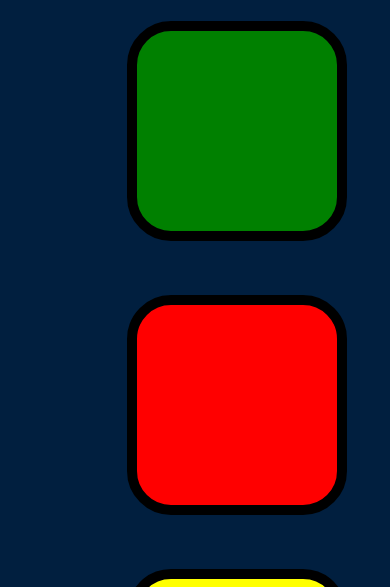
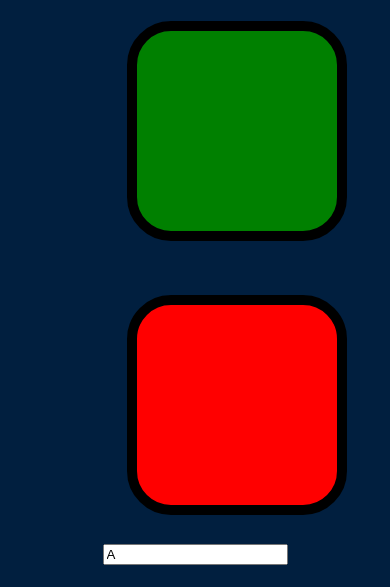
Before and after one commit to rutvikkshirsagar/Simon-Game, a plain HTML site: page index.html in a window 390 px wide. Shown: the part 185-772 px from the top of the page. Drawn offline with nearby package versions, Linux system fonts and the light colour scheme.

Commit message:
Update index.html
Updating Input filed for Mobile view

```diff
--- a/index.html
+++ b/index.html
@@ -20,6 +20,9 @@
       <div type="button" id="red" class="btn red">
 
       </div>
+      <div class="row" class="mobile">
+      <input type="text" name = "input" default="a" placeholder="Enter Input" value="A">
+      </div>
     </div>
 
     <div class="row">
```
